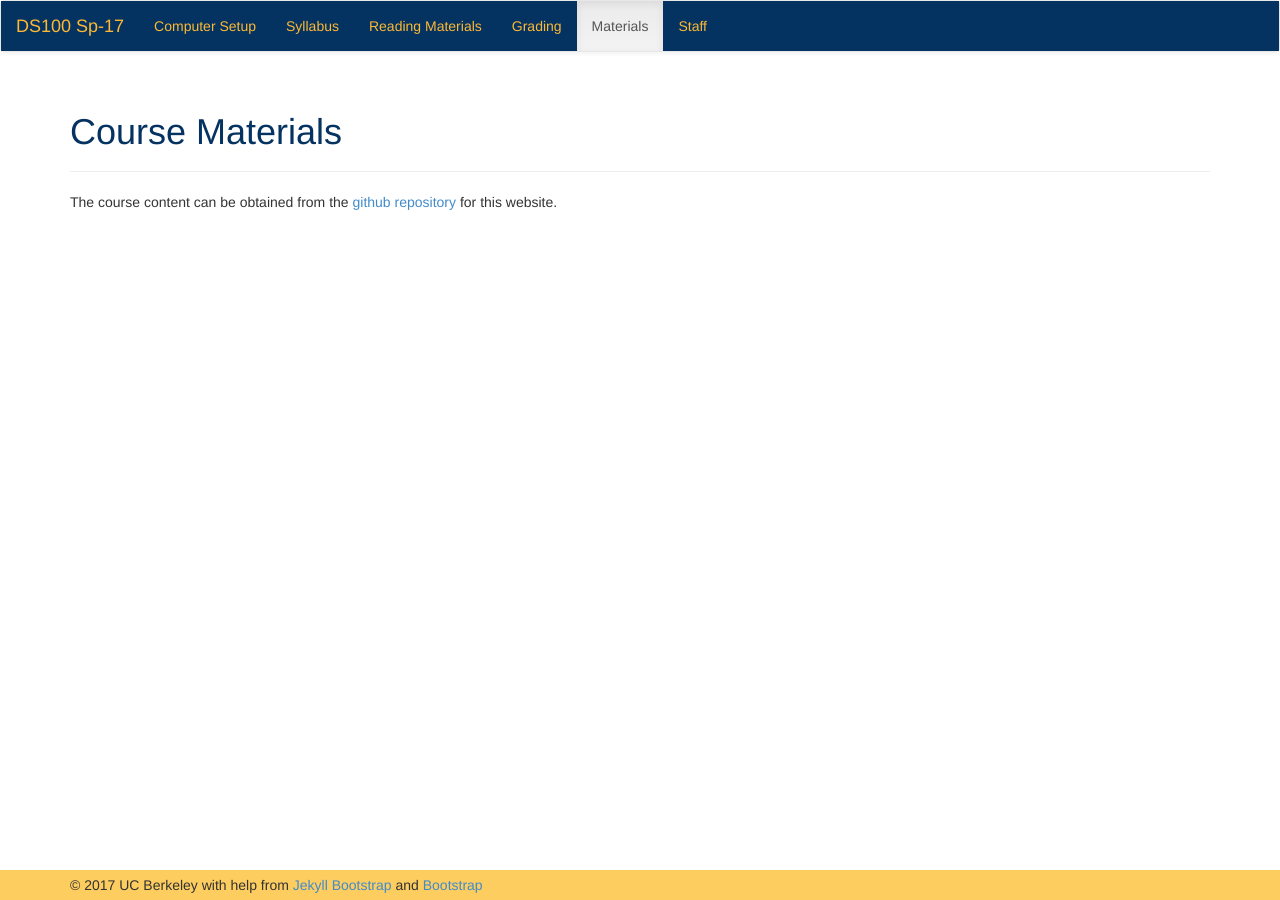
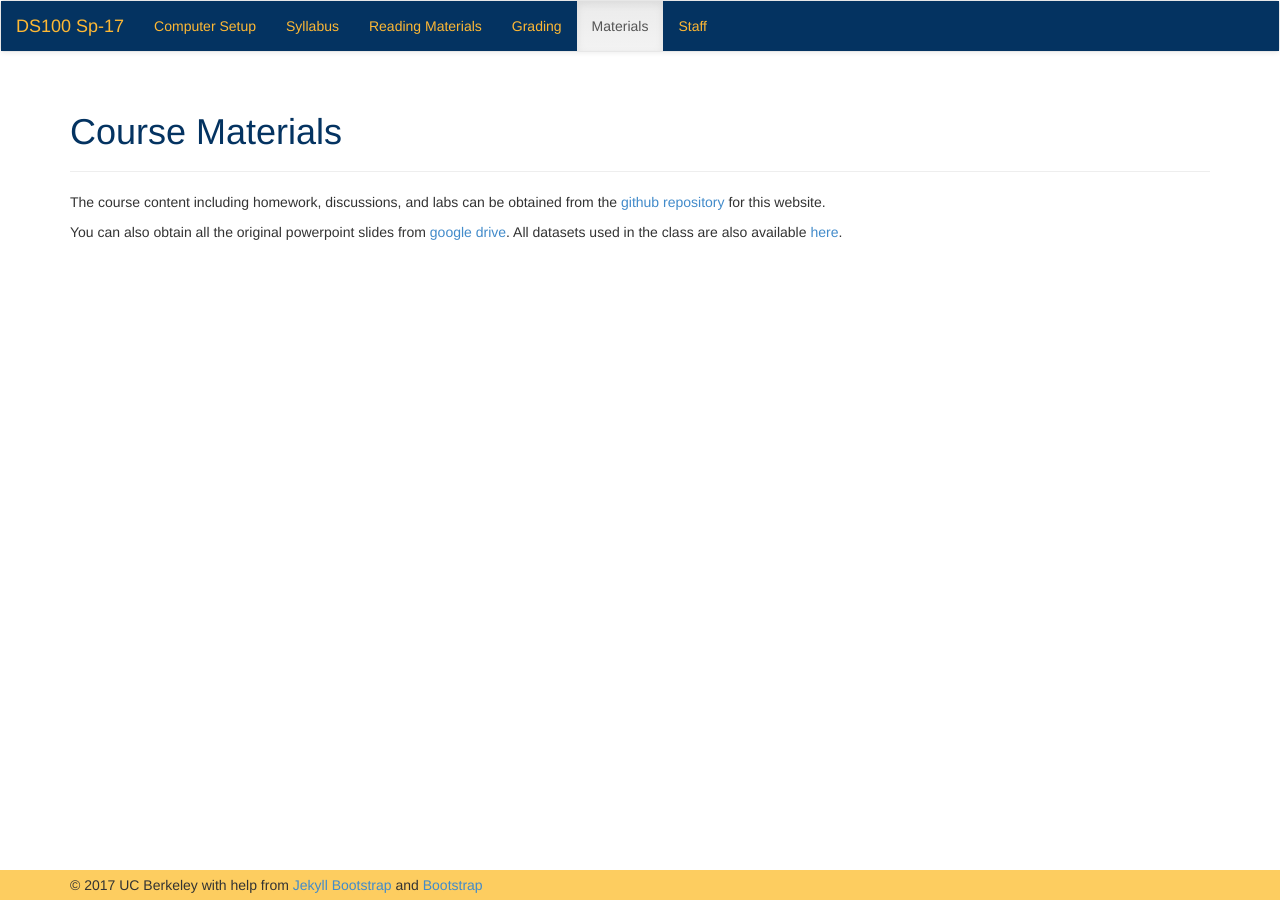
Before and after one commit to DS-100/sp17, a Jekyll site: the page built from materials.md, in a window 1280 px wide. Built offline with Jekyll 4.4.1, drawn with Linux system fonts in a browser that asks for light colours; nearby versions of some CDN libraries.

Commit message:
adding extra material links

```diff
--- a/materials.md
+++ b/materials.md
@@ -8,4 +8,6 @@ order: 6
 
 {% include JB/setup %}
 
-The course content can be obtained from the [github repository](https://github.com/DS-100/sp17/tree/master/materials) for this website.
+The course content including homework, discussions, and labs can be obtained from the [github repository](https://github.com/DS-100/sp17/tree/master/materials) for this website.
+
+You can also obtain all the original powerpoint slides from [google drive](https://drive.google.com/open?id=0Bze55lezLJhIM3BBRW0wc0lXQWs).  All datasets used in the class are also available [here](https://drive.google.com/open?id=0B2k285AK-3KER3JoZU9hQVNGU2c).
```
